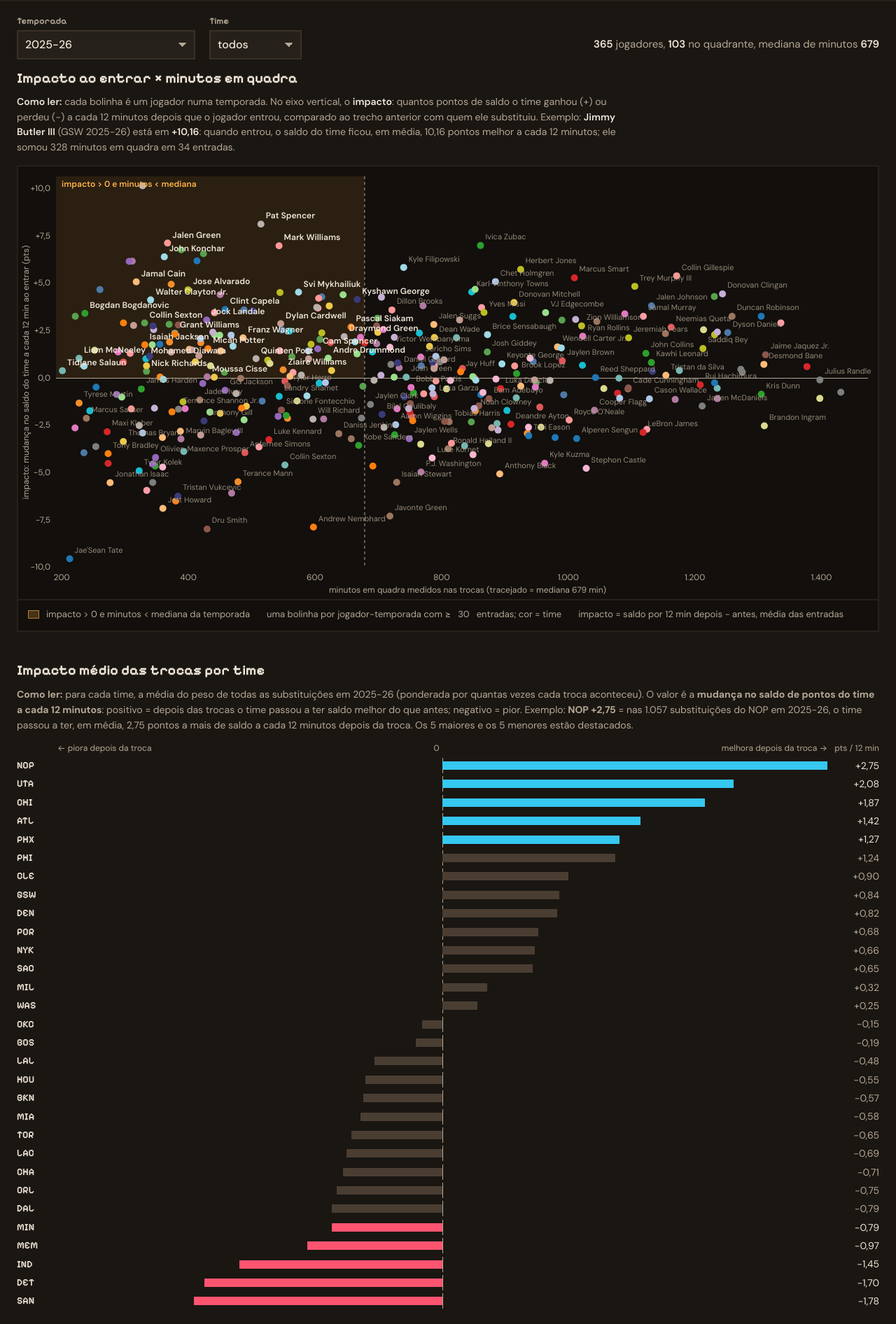
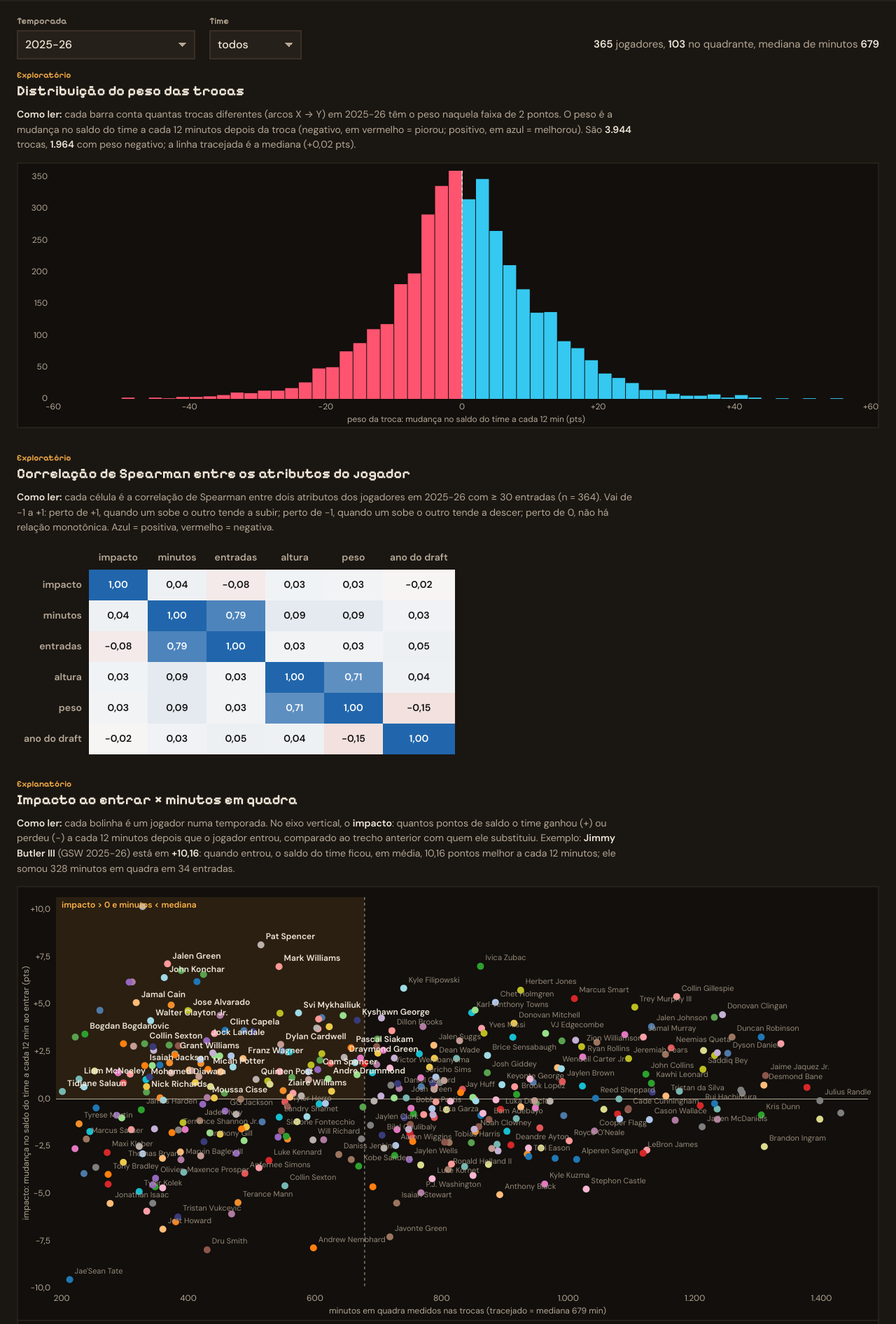
Before and after one commit to Joaopedrobs7/grafos, a Flask app: page /parte2 in a window 1280 px wide, after a click on "Gráficos". Shown: the part 67-1959 px from the top of the page at 70% size. Before the commit the page ends 1937 px from the top, so only its background shows below. Run offline with Flask 3, Linux system fonts and the light colour scheme; data that the repository does not hold is empty.

Commit message:
Parte 2 (site): todos os gráficos na página — E1 histograma e E4 Spearman (com filtro de temporada) na aba Gráficos e os 4 de comparação na aba Algoritmos
Co-Authored-By: Claude Opus 5.5 <noreply@anthropic.com>

```diff
--- a/src/web/app.py
+++ b/src/web/app.py
@@ -346,6 +346,22 @@ def api_parte2_graficos():
     return resp
 
 
+# [IA] Claude – figuras PNG de comparação dos algoritmos (out/parte2/graficos), só nomes conhecidos
+FIGURAS_PARTE2 = {"tempo_por_algoritmo", "tempo_por_tamanho", "bfs_x_dfs", "caminhos_dijkstra"}
+
+
+@app.get("/api/parte2/figura/<nome>.png")
+def api_parte2_figura(nome: str):
+    if nome not in FIGURAS_PARTE2:
+        return _erro("figura desconhecida", 404)
+    pasta = RAIZ / "out" / "parte2" / "graficos"
+    if not (pasta / f"{nome}.png").exists():
+        return _erro("figura não gerada: rode python -m src.parte2.rotacao_graficos", 503)
+    resp = send_from_directory(pasta, f"{nome}.png", mimetype="image/png")
+    resp.headers["Cache-Control"] = "public, max-age=300"
+    return resp
+
+
 @app.get("/api/parte2/benchmark")
 def api_parte2_benchmark():
     resp = _parte2_json("benchmark.json")
--- a/src/web/static/css/parte2.css
+++ b/src/web/static/css/parte2.css
@@ -240,3 +240,16 @@
 .g-barra--cab { color: var(--luar-fraco); font-size: 12px; }
 .g-barra__eixo { display: flex; justify-content: space-between; }
 .p2-tabela th small { display: block; font-weight: 400; font-size: 11px; color: var(--luar-fraco); }
+
+/* [IA] Claude – rótulo do tipo de gráfico, matriz de correlação e figuras dos algoritmos */
+.g-tipo { font: 600 12px/1 var(--f-pixel); color: var(--tocha); margin-bottom: 6px; }
+.p2-painel > .p2-bloco + .p2-bloco { margin-top: 36px; }
+.g-corr { border-collapse: collapse; font-variant-numeric: tabular-nums; font-size: 14px; }
+.g-corr th { font-weight: 600; color: var(--luar-fraco); padding: 6px 10px; text-align: right; white-space: nowrap; }
+.g-corr thead th { text-align: center; }
+.g-corr td { width: 84px; height: 44px; text-align: center; color: #111; font-weight: 600; }
+.g-figuras { display: grid; grid-template-columns: repeat(auto-fit, minmax(420px, 1fr)); gap: 20px; margin-top: 12px; }
+.g-figuras figure { background: #fff; padding: 8px; }
+.g-figuras img { width: 100%; height: auto; display: block; }
+.g-figuras figcaption { color: #333; font-size: 13px; padding: 8px 4px 2px; }
+@media (max-width: 560px) { .g-figuras { grid-template-columns: 1fr; } }
--- a/src/web/static/js/parte2.js
+++ b/src/web/static/js/parte2.js
@@ -639,7 +639,7 @@
   var gTemp = $("gTemporada"), gTime = $("gTime");
 
   function carregarGraficos() {
-    if (graf.dados) { desenharBolinhas(); return; }
+    if (graf.dados) { desenharBolinhas(); desenharHistograma(); return; }
     if (graf.dados === false) return;
     graf.dados = false;
     json("api/parte2/graficos").then(function (d) {
@@ -689,6 +689,8 @@
       (ex[4] >= 0 ? "melhor" : "pior") + " a cada 12 minutos; ele somou " + fmt(ex[3], 0) + " minutos em quadra em " + fmtInt(ex[5]) + " entradas." : "";
     desenharBolinhas();
     montarBarras();
+    desenharHistograma();
+    montarCorrelacao();
   }
   gTemp.addEventListener("change", atualizarGraficos);
   gTime.addEventListener("change", atualizarGraficos);
@@ -816,7 +818,63 @@
     }).join("");
   }
 
-  window.addEventListener("resize", function () { if (graf.dados) desenharBolinhas(); });
+  /* [IA] Claude – E1: histograma do peso das trocas (linha no zero, negativos e positivos em cores diferentes, mediana) */
+  function desenharHistograma() {
+    var chave = gTemp.value, h = graf.dados.histograma[chave];
+    if (!h || paineis[1].hidden) return;
+    var periodo = chave === "todas" ? "de 2020-21 a 2025-26" : "em " + rotuloTemporada(+chave);
+    $("gHistLer").innerHTML = "<b>Como ler:</b> cada barra conta quantas trocas diferentes (arcos X → Y) " + periodo +
+      " têm o peso naquela faixa de 2 pontos. O peso é a mudança no saldo do time a cada 12 minutos depois da troca " +
+      "(negativo, em vermelho = piorou; positivo, em azul = melhorou). São <b>" + fmtInt(h.n) + "</b> trocas, <b>" +
+      fmtInt(h.negativos) + "</b> com peso negativo; a linha tracejada é a mediana (" + fmtSinal(h.mediana, 2) + " pts).";
+    var tela = $("gHist"), area = $("gHistArea"), dpr = window.devicePixelRatio || 1;
+    var larg = area.clientWidth, alt = Math.max(260, Math.min(380, Math.round(larg * 0.32)));
+    tela.width = larg * dpr; tela.height = alt * dpr; tela.style.height = alt + "px";
+    var ctx = tela.getContext("2d"); ctx.setTransform(dpr, 0, 0, dpr, 0, 0); ctx.clearRect(0, 0, larg, alt);
+    var mx = { e: 52, d: 12, t: 12, b: 42 }, b = h.bordas, c = h.contagens;
+    var cmax = Math.max.apply(null, c), x0 = b[0], x1 = b[b.length - 1];
+    var X = function (v) { return mx.e + (v - x0) / (x1 - x0) * (larg - mx.e - mx.d); };
+    var Y = function (v) { return mx.t + (1 - v / cmax) * (alt - mx.t - mx.b); };
+    for (var i = 0; i < c.length; i++) {
+      ctx.fillStyle = b[i] < 0 ? "rgb(255,84,112)" : "rgb(53,200,240)";
+      ctx.fillRect(X(b[i]) + 0.5, Y(c[i]), X(b[i + 1]) - X(b[i]) - 1, Y(0) - Y(c[i]));
+    }
+    ctx.strokeStyle = LUAR; ctx.lineWidth = 1.2;
+    ctx.beginPath(); ctx.moveTo(X(0), mx.t); ctx.lineTo(X(0), Y(0)); ctx.stroke();
+    ctx.setLineDash([4, 4]); ctx.beginPath(); ctx.moveTo(X(h.mediana), mx.t); ctx.lineTo(X(h.mediana), Y(0)); ctx.stroke(); ctx.setLineDash([]);
+    ctx.fillStyle = LUAR_FRACO; ctx.font = "12px 'DM Sans', sans-serif"; ctx.textAlign = "center"; ctx.textBaseline = "top";
+    for (var v = -60; v <= 60; v += 20) ctx.fillText(fmtSinal(v, 0), X(v), alt - mx.b + 6);
+    ctx.fillText("peso da troca: mudança no saldo do time a cada 12 min (pts)", (mx.e + larg) / 2, alt - 18);
+    ctx.textAlign = "right"; ctx.textBaseline = "middle";
+    var passo = cmax > 1500 ? 500 : cmax > 600 ? 200 : cmax > 150 ? 50 : 10;
+    for (var k = 0; k <= cmax; k += passo) ctx.fillText(fmtInt(k), mx.e - 8, Y(k));
+  }
+
+  /* [IA] Claude – E4: matriz de correlação de Spearman (valor em cada célula, escala divergente −1 a +1) */
+  function corCorr(r) {
+    var t = Math.min(Math.abs(r), 1), alvo = r < 0 ? [214, 96, 77] : [33, 102, 172];
+    var c = [247, 247, 247].map(function (v, i) { return Math.round(v + (alvo[i] - v) * t); });
+    return "rgb(" + c.join(",") + ")";
+  }
+  function montarCorrelacao() {
+    var chave = gTemp.value, m = graf.dados.correlacao[chave];
+    if (!m) return;
+    var periodo = chave === "todas" ? "de 2020-21 a 2025-26" : "em " + rotuloTemporada(+chave);
+    $("gCorrLer").innerHTML = "<b>Como ler:</b> cada célula é a correlação de Spearman entre dois atributos dos jogadores " + periodo +
+      " com ≥ " + graf.dados.min_entradas + " entradas (n = " + fmtInt(m.n) + "). Vai de −1 a +1: perto de +1, quando um sobe o outro tende " +
+      "a subir; perto de −1, quando um sobe o outro tende a descer; perto de 0, não há relação monotônica. Azul = positiva, vermelho = negativa.";
+    var v = m.variaveis;
+    $("gCorr").innerHTML = "<thead><tr><th></th>" + v.map(function (x) { return "<th scope=\"col\">" + esc(x) + "</th>"; }).join("") +
+      "</tr></thead><tbody>" + m.matriz.map(function (linha, i) {
+        return "<tr><th scope=\"row\">" + esc(v[i]) + "</th>" + linha.map(function (r, j) {
+          var cor = Math.abs(r) > 0.6 ? "#fff" : "#111";
+          return '<td style="background:' + corCorr(r) + ";color:" + cor + '" title="' + esc(v[i]) + " × " + esc(v[j]) + ": " +
+            fmt(r, 2) + '">' + fmt(r, 2) + "</td>";
+        }).join("") + "</tr>";
+      }).join("") + "</tbody>";
+  }
+
+  window.addEventListener("resize", function () { if (graf.dados) { desenharBolinhas(); desenharHistograma(); } });
 
   /* ------------------------------------------------------------ início */
   if (location.hash === "#algoritmos") abrirAba(2, false);
--- a/src/web/templates/parte2.html
+++ b/src/web/templates/parte2.html
@@ -134,7 +134,23 @@
       <p class="p2-contagem" id="gContagem" aria-live="polite"></p>
     </div>
 
+    <section class="p2-bloco" aria-labelledby="histTitulo">
+      <p class="g-tipo">Exploratório</p>
+      <h2 class="p2-subtitulo" id="histTitulo">Distribuição do peso das trocas</h2>
+      <p class="p2-nota g-como-ler" id="gHistLer"></p>
+      <figure class="p2-quadro"><div class="p2-quadro__area" id="gHistArea">
+        <canvas id="gHist" role="img" aria-label="Histograma do peso das trocas"></canvas></div></figure>
+    </section>
+
+    <section class="p2-bloco" aria-labelledby="corrTitulo">
+      <p class="g-tipo">Exploratório</p>
+      <h2 class="p2-subtitulo" id="corrTitulo">Correlação de Spearman entre os atributos do jogador</h2>
+      <p class="p2-nota g-como-ler" id="gCorrLer"></p>
+      <div class="p2-rolagem"><table class="g-corr" id="gCorr"></table></div>
+    </section>
+
     <section class="p2-bloco" aria-labelledby="bolinhasTitulo">
+      <p class="g-tipo">Explanatório</p>
       <h2 class="p2-subtitulo" id="bolinhasTitulo">Impacto ao entrar × minutos em quadra</h2>
       <p class="p2-nota g-como-ler" id="gComoLer"></p>
       <figure class="p2-quadro">
@@ -151,6 +167,7 @@
     </section>
 
     <section class="p2-bloco" aria-labelledby="timesTitulo">
+      <p class="g-tipo">Explanatório</p>
       <h2 class="p2-subtitulo" id="timesTitulo">Impacto médio das trocas por time</h2>
       <p class="p2-nota" id="gTimesNota"></p>
       <ol class="g-barras" id="gBarras"></ol>
@@ -184,6 +201,21 @@
       <h2 class="p2-subtitulo" id="escalaTitulo">Escalabilidade</h2>
       <div id="escalas"></div>
     </section>
+
+    <!-- [IA] Claude – gráficos de comparação dos algoritmos (os mesmos PNGs do relatório) -->
+    <section class="p2-bloco" aria-labelledby="figTitulo">
+      <h2 class="p2-subtitulo" id="figTitulo">Gráficos de comparação dos algoritmos</h2>
+      <div class="g-figuras">
+        <figure><img src="api/parte2/figura/tempo_por_algoritmo.png" alt="Tempo médio por algoritmo" loading="lazy">
+          <figcaption>Tempo médio por algoritmo e tarefa (média de 5 execuções, em milissegundos).</figcaption></figure>
+        <figure><img src="api/parte2/figura/tempo_por_tamanho.png" alt="Tempo por tamanho do grafo" loading="lazy">
+          <figcaption>Tempo de cada algoritmo com 10%, 50% e 100% dos time-temporadas, ao lado do crescimento previsto pela complexidade.</figcaption></figure>
+        <figure><img src="api/parte2/figura/bfs_x_dfs.png" alt="BFS e DFS nas 3 fontes" loading="lazy">
+          <figcaption>BFS × DFS a partir das 3 fontes: nós por camada da BFS e profundidade e tipos de arco da DFS.</figcaption></figure>
+        <figure><img src="api/parte2/figura/caminhos_dijkstra.png" alt="Caminhos do Dijkstra e do Bellman-Ford" loading="lazy">
+          <figcaption>Os 5 pares: custo do caminho do Dijkstra (com Johnson) e do Bellman-Ford, em pontos de saldo por 12 min.</figcaption></figure>
+      </div>
+    </section>
   </section>
 </main>
 
```
Also changed, not shown: src/parte2/web_dados.py (+23 -1 lines), tests/test_web.py (+12 -0 lines), out/parte2/web/graficos.json.
